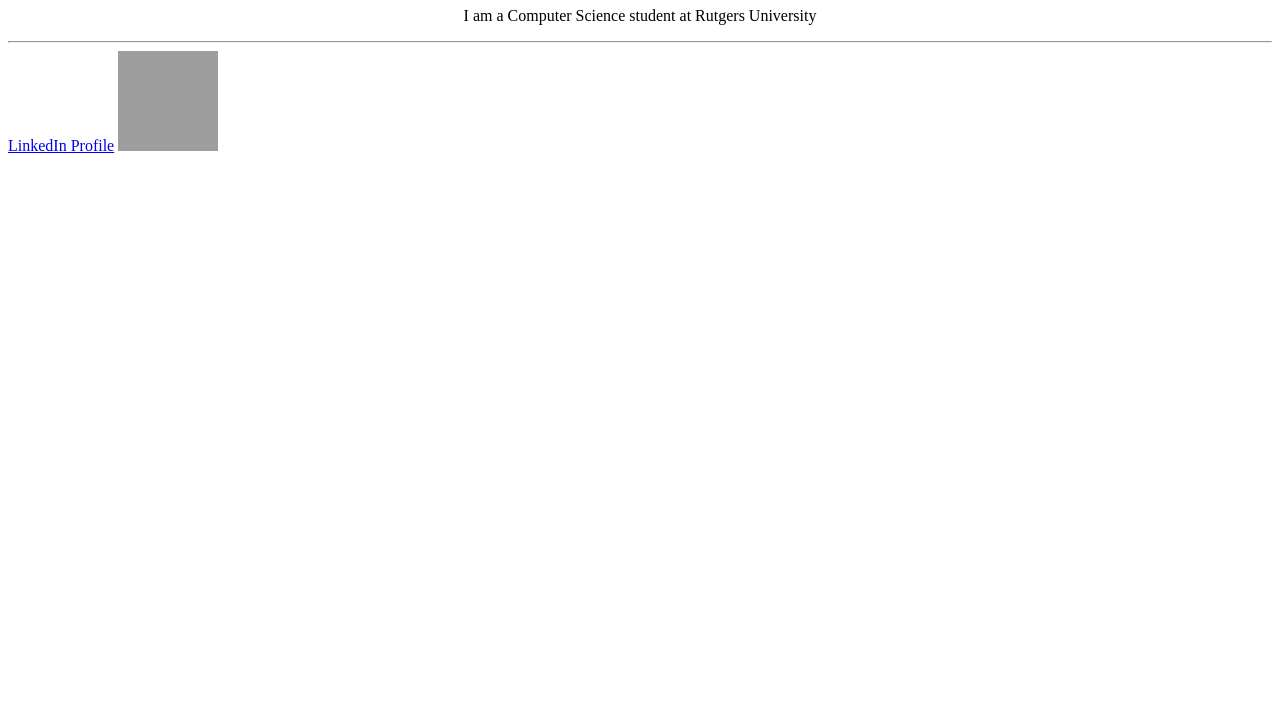
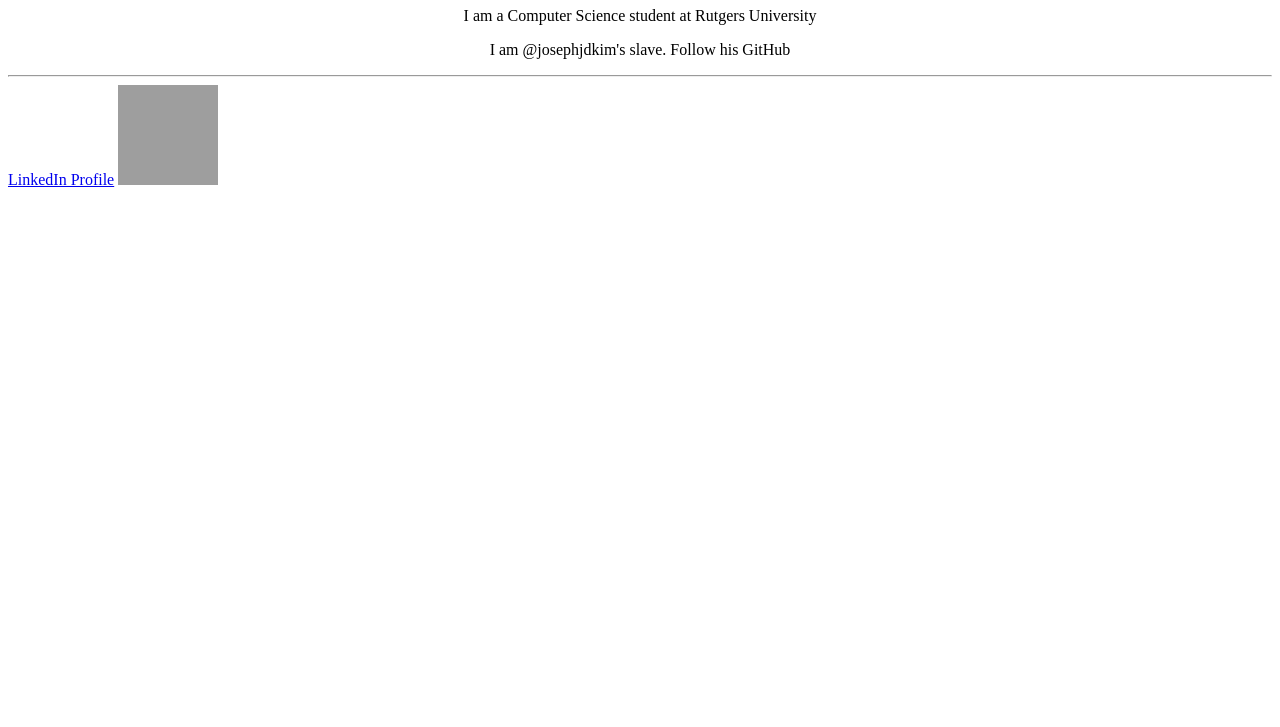
Before and after one commit to calebjyu/calebjyu.github.io, a plain HTML site: page index.html in a window 1280 px wide. Shown: the part 73-800 px from the top of the page. Drawn offline with Linux system fonts and the light colour scheme; grey boxes are pictures that could not be loaded.

Commit message:
Minor suggestions
yeah

```diff
--- a/index.html
+++ b/index.html
@@ -17,6 +17,9 @@ p{
 <p>
 I am a Computer Science student at Rutgers University
 </p>
+<p>
+I am @josephjdkim's slave. Follow his GitHub
+</p>
 <hr>
 <a href="https://www.linkedin.com/in/caleb-yu-620a19126/" style="text-align:center">LinkedIn Profile</a>
 <img src="http://i.imgur.com/PlvkZkx.jpg" alt="TBDTS Games" width="100" height="100" style="align:middle">
```
